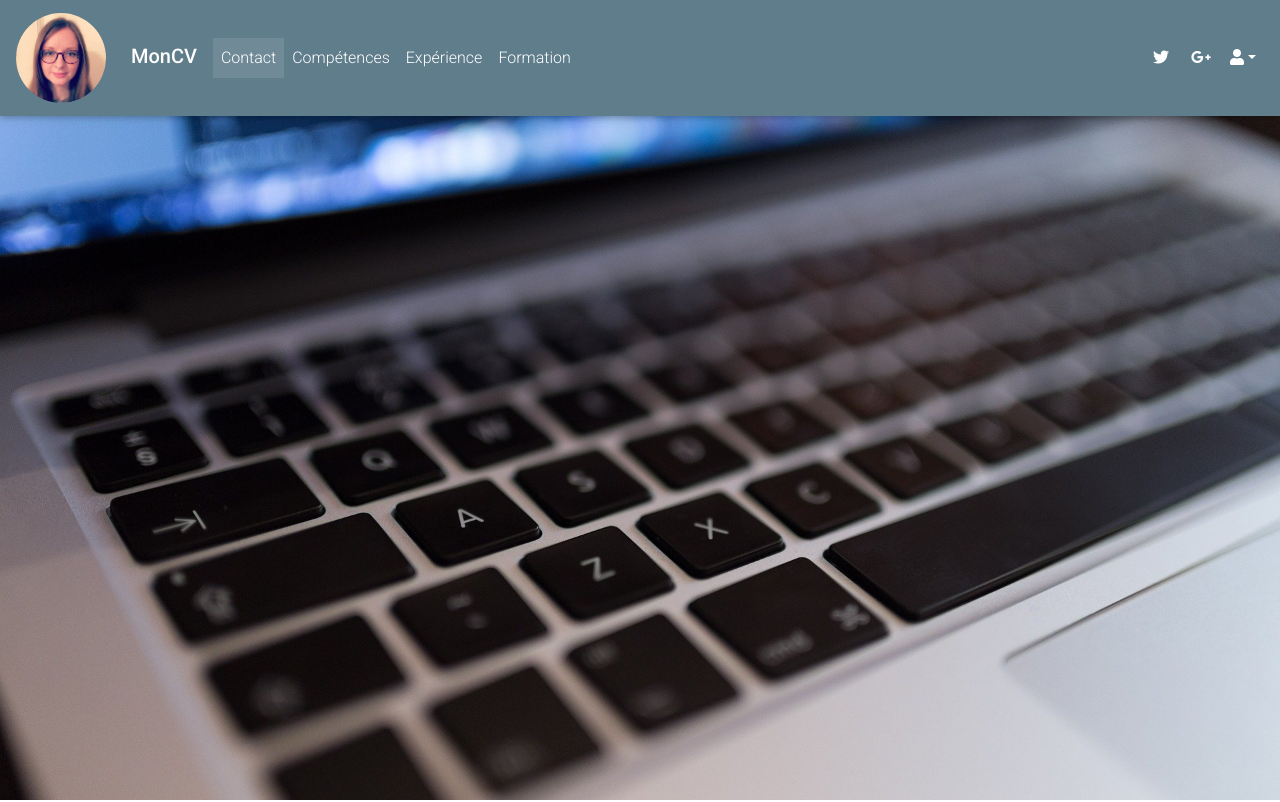
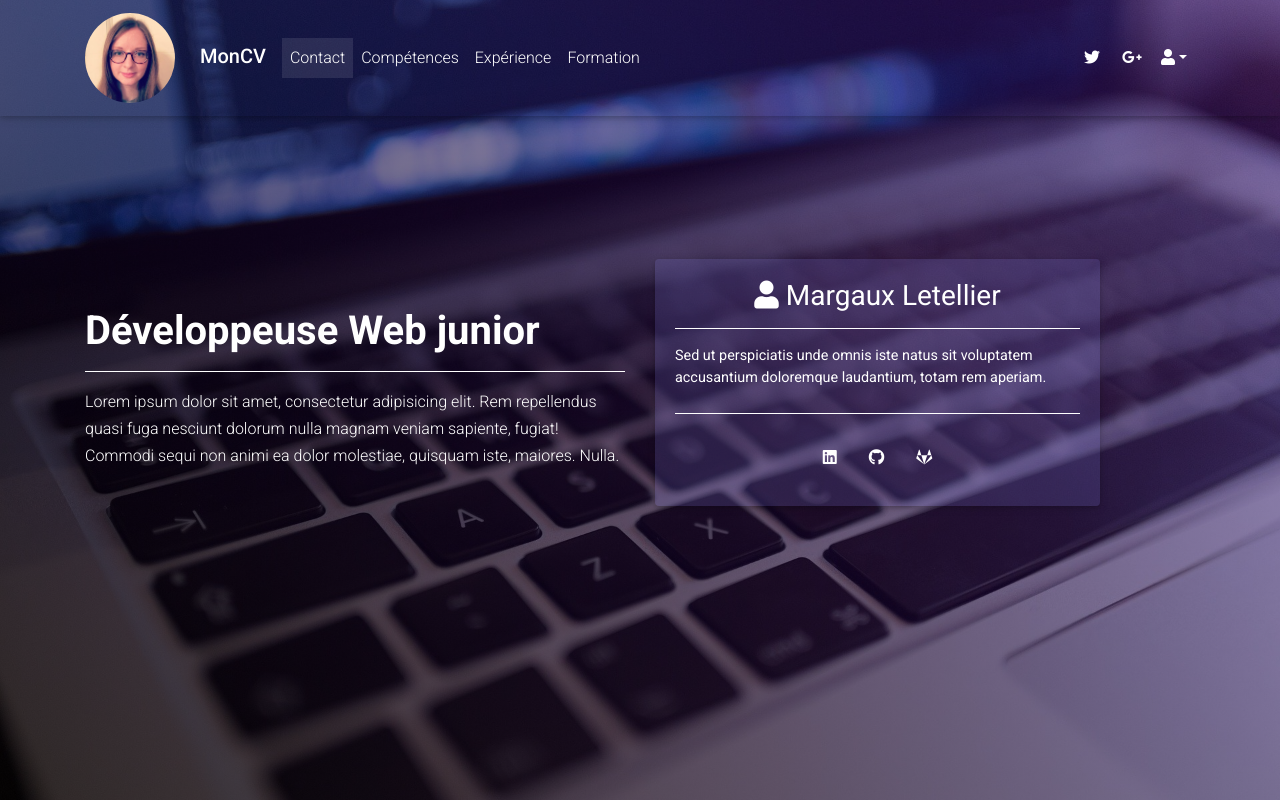
Before and after one commit to MargauxLet/CVReact, a React (Create React App) app: page / in a window 1280 px wide. Shown: the top 802 px of the page. Built offline with nearby package versions, Linux system fonts and the light colour scheme.

Commit message:
first commit
first commit

```diff
--- a/src/components/NavBar/navBar.css
+++ b/src/components/NavBar/navBar.css
@@ -1,20 +1,69 @@
-#fond {
+#classicformpage .view {
     background-image: url("../../pictures/coding-926242_1920.jpg");
     background-repeat: no-repeat;
     background-size: cover;
     background-position: center center;
-    min-height: 100vh;
-}
+    height: 100vh;
+  }
 
-#pic{
+  #classicformpage .gradient {
+    background: -webkit-linear-gradient(
+      45deg,
+      rgba(0, 0, 0, 0.7),
+      rgba(72, 15, 144, 0.4) 100%
+    );
+    background: -webkit-gradient(
+      linear,
+      45deg,
+      from(rgba(0, 0, 0, 0.7), rgba(72, 15, 144, 0.4) 100%)
+    );
+    background: linear-gradient(
+      45deg,
+      rgba(0, 0, 0, 0.7),
+      rgba(72, 15, 144, 0.4) 100%
+    );
+  }
+
+  #classicformpage .card {
+    background-color: rgba(126, 123, 215, 0.2);
+  }
+
+  #classicformpage h6 {
+    line-height: 1.7;
+  }
+
+  #classicformpage .navbar {
+    transition: background 0.5s ease-in-out, padding 0.5s ease-in-out;
+  }
+
+  #classicformpage .top-nav-collapse {
+    background: #424f95 !important;
+  }
+
+  @media (max-width: 768px) {
+    #classicformpage .navbar:not(.top-nav-collapse) {
+      background: #424f95 !important;
+    }
+  }
+
+  #classicformpage label {
+    color: #fff !important;
+  }
+
+  #pic{
     overflow:hidden;
     -webkit-border-radius:50px;
     -moz-border-radius:50px;
     border-radius:50px;
     width:90px;
     height:90px;
-}
+  }
 
-#haut{
+  #pic:hover {
+    -webkit-transform: scale(1.3);
+  transform: scale(1.3);
+  }
+
+  #haut{
     padding-left: 25px;
-}
+  }
--- a/src/components/NavBar/navBar.js
+++ b/src/components/NavBar/navBar.js
@@ -1,46 +1,67 @@
-import React, { Component } from "react";
-import { BrowserRouter as Router } from 'react-router-dom';
-import { MDBNavbar,
-  MDBNavbarBrand,
-  MDBNavbarNav,
-  MDBNavItem,
-  MDBNavLink,
-  MDBNavbarToggler,
+import React from "react";
+import { BrowserRouter as Router } from "react-router-dom";
+import {
+  MDBNavbar, MDBNavbarBrand, MDBNavbarNav, MDBNavItem, MDBNavLink, MDBNavbarToggler,
   MDBCollapse,
-  MDBDropdown,
-  MDBDropdownToggle,
-  MDBDropdownMenu,
-  MDBDropdownItem,
-  MDBIcon } from "mdbreact";
+  MDBMask,
+  MDBRow,
+  MDBCol,
+  MDBIcon,
+  MDBBtn,
+  MDBView,
+  MDBContainer,
+  MDBCard, MDBCardBody, MDBCardText,
+  MDBInput,
+  MDBAnimation,
+  MDBDropdown, MDBDropdownToggle, MDBDropdownMenu, MDBDropdownItem,
+} from "mdbreact";
 
-import "./navBar.css"
+import "./navBar.css";
 import picture from "../../pictures/IMG_6767.JPG";
 
-class Navbar extends Component {
+class ClassicFormPage extends React.Component {
   state = {
-  isOpen: false
+    collapseID: ""
   };
 
-toggleCollapse = () => {
-  this.setState({ isOpen: !this.state.isOpen });
-}
+  toggleCollapse = collapseID => () =>
+    this.setState(prevState => ({
+      collapseID: prevState.collapseID !== collapseID ? collapseID : ""
+    }));
 
   render() {
+
+    const overlay = (
+      <div
+        id="sidenav-overlay"
+        style={{ backgroundColor: "transparent" }}
+        onClick={this.toggleCollapse("navbarCollapse")}
+      />
+    );
+
     return (
+      <div id="classicformpage">
 
         <Router>
 
-        <MDBNavbar color="blue-grey" dark expand="md">
+          <div>
+            <MDBNavbar dark expand="md" fixed="top">
+
+              <MDBContainer>
 
                 <MDBNavbarBrand>
-            <img alt="Ma photo" id="pic" src={picture} height="100" />
+                  <img alt="Ma photo" id="pic" src={picture} />
                   <strong id="haut" className="white-text">MonCV</strong>
                 </MDBNavbarBrand>
 
-          <MDBNavbarToggler onClick={this.toggleCollapse} />
-
-          <MDBCollapse id="navbarCollapse3" isOpen={this.state.isOpen} navbar>
-
+                <MDBNavbarToggler
+                  onClick={this.toggleCollapse("navbarCollapse")}
+                />
+                <MDBCollapse
+                  id="navbarCollapse"
+                  isOpen={this.state.collapseID}
+                  navbar
+                >
                 <MDBNavbarNav left>
                   <MDBNavItem active>
                     <MDBNavLink to="#!">Contact</MDBNavLink>
@@ -83,12 +104,105 @@ render() {
                 </MDBNavbarNav>
 
                 </MDBCollapse>
+
+              </MDBContainer>
+
             </MDBNavbar>
+            {this.state.collapseID && overlay}
+          </div>
 
         </Router>
 
+        <MDBView>
+          <MDBMask className="d-flex justify-content-center align-items-center gradient">
+            <MDBContainer>
+              <MDBRow>
+                <MDBAnimation
+                  type="fadeInLeft"
+                  delay=".3s"
+                  className="white-text text-center text-md-left col-md-6 mt-xl-5 mb-5"
+                >
+                  <h1 className="h1-responsive font-weight-bold">
+                  Développeuse Web junior
+                  </h1>
+                  <hr className="hr-light" />
+                  <h6 className="mb-4">
+                    Lorem ipsum dolor sit amet, consectetur adipisicing elit.
+                    Rem repellendus quasi fuga nesciunt dolorum nulla magnam
+                    veniam sapiente, fugiat! Commodi sequi non animi ea dolor
+                    molestiae, quisquam iste, maiores. Nulla.
+                  </h6>
+                </MDBAnimation>
+
+                <MDBCol md="6" xl="5" className="mb-4">
+                  <MDBAnimation type="fadeInRight" delay=".3s">
+                    <MDBCard id="classic-card">
+                      <MDBCardBody className="white-text">
+
+                        <h3 className="text-center">
+                          <MDBIcon icon="user" /> Margaux Letellier
+                        </h3>
+                        <hr className="hr-light" />
+
+                        <MDBCardText className="white-text">
+                        Sed ut perspiciatis unde omnis iste natus sit voluptatem
+                        accusantium doloremque laudantium, totam rem aperiam.{' '}
+                        </MDBCardText>
+
+                        <div className="text-center mt-4 black-text">
+                          <hr className="hr-light" />
+                          <div className="text-center d-flex justify-content-center white-label">
+                            <a href="https://www.linkedin.com/in/margaux-letellier-a0447517b/" className="p-2 m-2">
+                              <MDBIcon
+                                fab
+                                icon="linkedin"
+                                className="white-text"
+                              />
+                            </a>
+                            <a href="https://github.com/MargauxLet" className="p-2 m-2">
+                              <MDBIcon
+                                fab
+                                icon="github"
+                                className="white-text"
+                              />
+                            </a>
+                            <a href="https://gitlab.com/MargauxLet" className="p-2 m-2">
+                              <MDBIcon
+                                fab
+                                icon="gitlab"
+                                className="white-text"
+                              />
+                            </a>
+                          </div>
+                        </div>
+
+                      </MDBCardBody>
+                    </MDBCard>
+                  </MDBAnimation>
+                </MDBCol>
+              </MDBRow>
+            </MDBContainer>
+          </MDBMask>
+        </MDBView>
+
+        <MDBContainer>
+          <MDBRow className="py-5">
+            <MDBCol md="12" className="text-center">
+              <p>
+                Lorem ipsum dolor sit amet, consectetur adipiscing elit, sed do
+                eiusmod tempor incididunt ut labore et dolore magna aliqua. Ut
+                enim ad minim veniam, quis nostrud exercitation ullamco laboris
+                nisi ut aliquip ex ea commodo consequat. Duis aute irure dolor
+                in reprehenderit in voluptate velit esse cillum dolore eu fugiat
+                nulla pariatur. Excepteur sint occaecat cupidatat non proident,
+                sunt in culpa qui officia deserunt mollit anim id est laborum.
+              </p>
+            </MDBCol>
+          </MDBRow>
+        </MDBContainer>
+      </div>
     );
   }
 }
 
-export default Navbar;
+export default ClassicFormPage;
```
Lines whose indentation alone changed are shown as unchanged.
